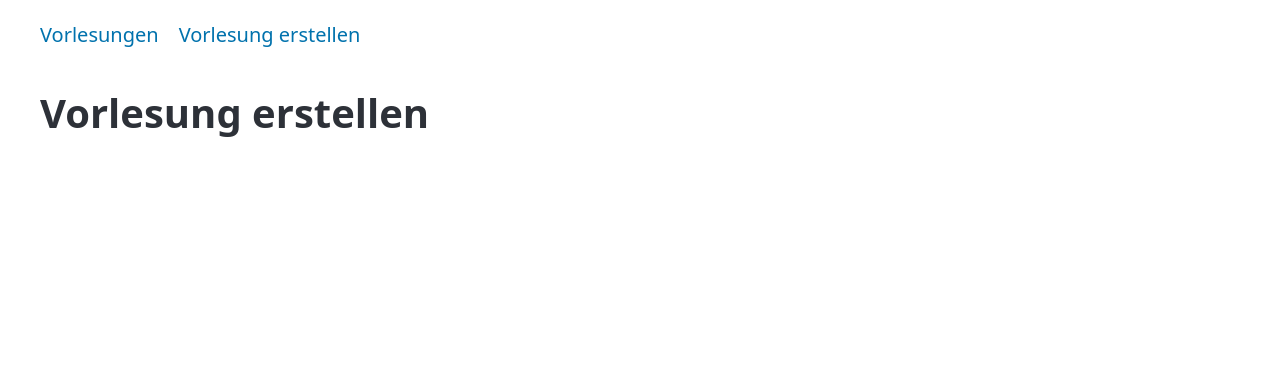
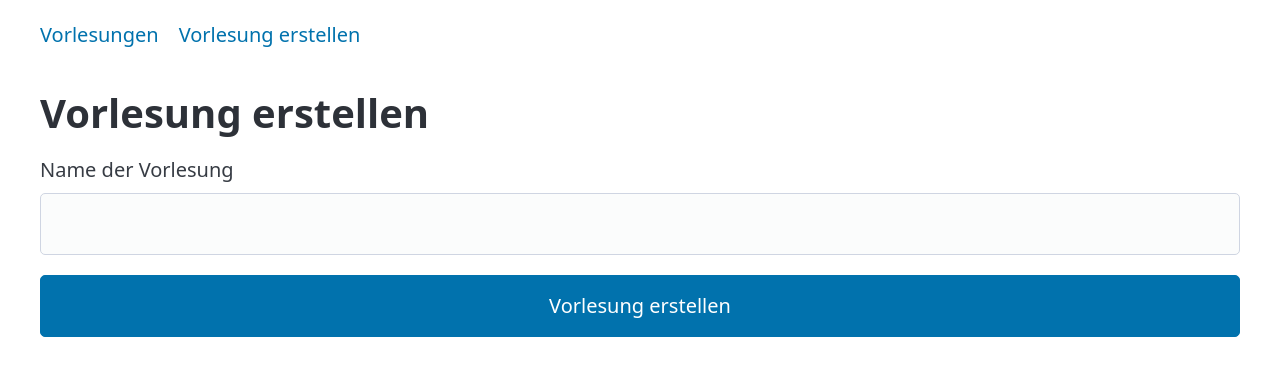
Before and after one commit to dopeshot/web-dev, a Next.js app: page /vorlesungen/erstellen in a window 1280 px wide. Shown: the top 376 px of the page. Built offline with nearby package versions, Linux system fonts and the light colour scheme.

Commit message:
feat: finish todo

```diff
--- a/src/app/vorlesungen/erstellen/page.tsx
+++ b/src/app/vorlesungen/erstellen/page.tsx
@@ -1,10 +1,14 @@
+import { getDatabase } from '@/lib/datenbank'
 import { revalidatePath } from 'next/cache'
 import { redirect } from 'next/navigation'
 
 export default function VorlesungErstellenPage() {
+	// TODO: Mache aus dieser Funktion eine Server Action und vervollständige sie
 	const save = async (formData: FormData) => {
-		// TODO: Server Actions hinzufügen um Vorlesungen in der Datenbank zu speichern
-		// TIPP: Mit formData.get('name') einzelne Formulardaten auslesen
+		const name = formData.get('name')
+
+		const database = await getDatabase()
+		await database.run(`INSERT INTO vorlesungen (name) VALUES (?)`, [name])
 
 		// revalidatePath('/') sorgt dafür, dass die Startseite neu geladen wird
 		revalidatePath('/')
@@ -15,7 +19,17 @@ export default function VorlesungErstellenPage() {
 		<main className="container">
 			<h1>Vorlesung erstellen</h1>
 
-			{/* TODO: Formular erstellen */}
+			{/* TODO: save hinzufügen */}
+			<form>
+				{/* Name der Vorlesung */}
+				<label>Name der Vorlesung</label>
+				<input type="text" name="name" />
+
+				{/* TODO: Restliche Felder hinzufügen */}
+
+				{/* Submit Button */}
+				<button type="submit">Vorlesung erstellen</button>
+			</form>
 		</main>
 	)
 }
```
